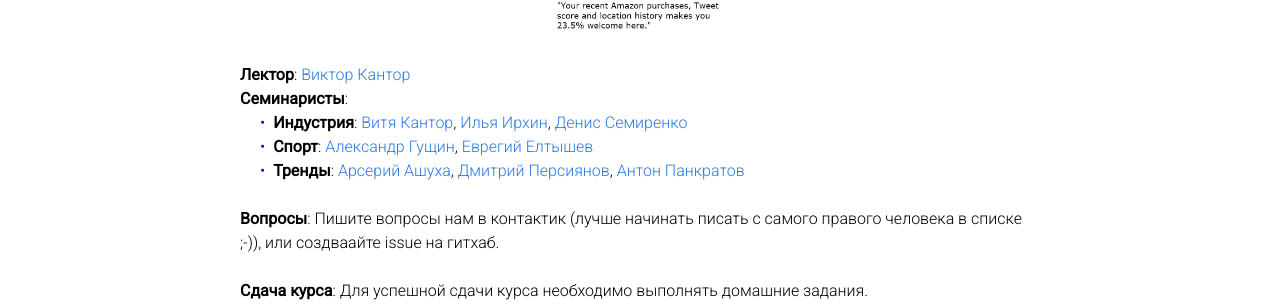
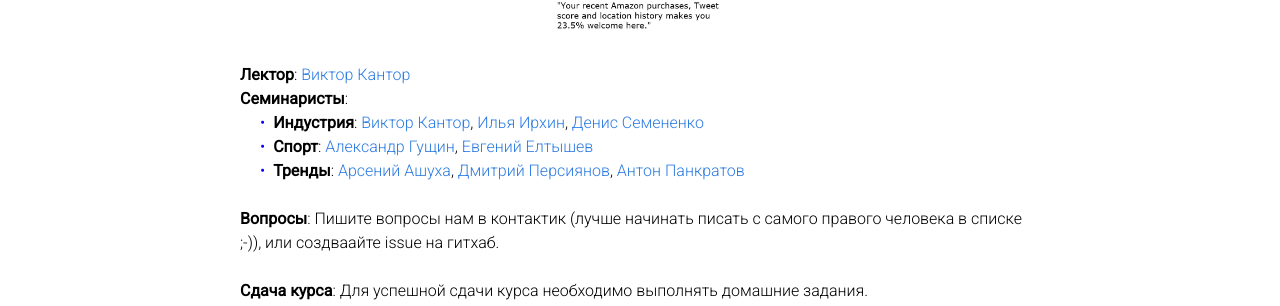
Before and after one commit to vkantor/MIPT_Data_Mining_In_Action_2016, a Jekyll site: the page built from docs/index.html, in a window 1280 px wide. Shown: the part 365-671 px from the top of the page. Built offline with Jekyll 4.4.1, drawn with Linux system fonts in a browser that asks for light colours.

Commit message:
Update index.html

```diff
--- a/docs/index.html
+++ b/docs/index.html
@@ -22,14 +22,14 @@ layout: default
 
     <ul>
       <li><b>Индустрия</b>:
-        <a href="https://vk.com/id6356042">Витя Кантор</a>,
+        <a href="https://vk.com/id6356042">Виктор Кантор</a>,
         <a href="https://vk.com/ilirhin">Илья Ирхин</a>,
-        <a href="https://vk.com/denny_sem">Денис Семиренко</a> </li>
+        <a href="https://vk.com/denny_sem">Денис Семененко</a> </li>
       <li><b>Спорт</b>:
         <a href="https://vk.com/aguschin">Александр Гущин</a>,
-        <a href="https://vk.com/eltyshev_e">Еврегий Елтышев</a> </li>
+        <a href="https://vk.com/eltyshev_e">Евгений Елтышев</a> </li>
       <li><b>Тренды</b>:
-        <a href="https://vk.com/ars.ashuha">Арсерий Ашуха</a>,
+        <a href="https://vk.com/ars.ashuha">Арсений Ашуха</a>,
         <a href="https://vk.com/persiyanov">Дмитрий Персиянов</a>,
         <a href="https://vk.com/tentenich">Антон Панкратов</a></li>
     </ul>
```
